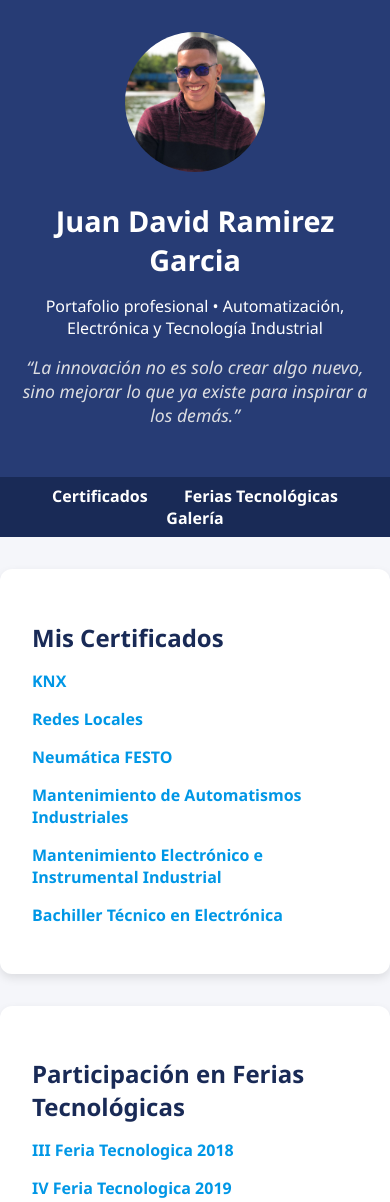
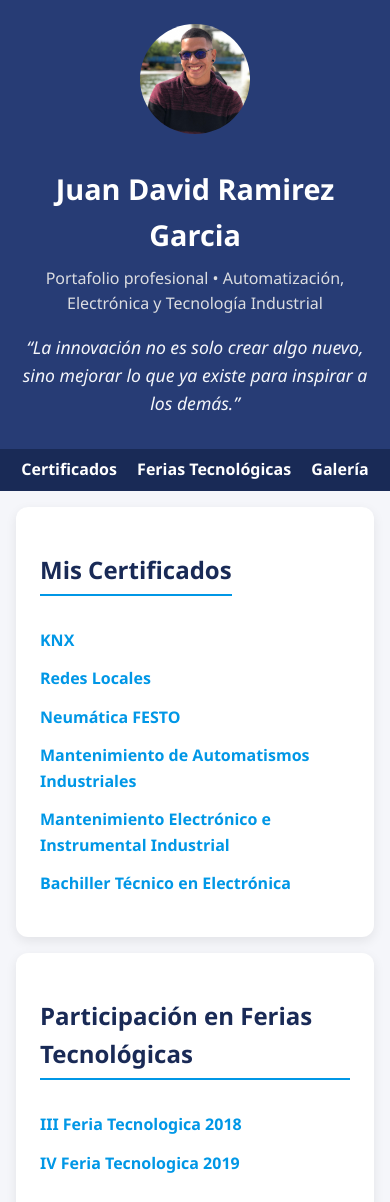
Before and after one commit to davidgarciabmx00-lgtm/certificados-Juan, a plain HTML site: page index.html in a window 390 px wide. Shown: the top 1202 px of the page. Drawn offline with Linux system fonts and the light colour scheme.

Commit message:
Update style.css

```diff
--- a/style.css
+++ b/style.css
@@ -1,17 +1,19 @@
+/* ---------- ESTILO GENERAL ---------- */
 body {
-  font-family: 'Segoe UI', sans-serif;
-  background: #f5f6fa;
+  font-family: 'Segoe UI', Arial, sans-serif;
+  background-color: #f5f6fa;
   color: #2f3640;
   margin: 0;
   padding: 0;
+  line-height: 1.6;
 }
 
-/* ---------- HEADER ---------- */
+/* ---------- ENCABEZADO ---------- */
 header {
   background: #273c75;
   color: white;
   text-align: center;
-  padding: 2rem 1rem;
+  padding: 2rem 1rem 3rem;
 }
 
 .foto-perfil {
@@ -25,21 +27,27 @@ header {
 }
 
 header h1 {
+  font-size: 1.8rem;
   margin: 0.5rem 0;
-  font-size: 1.8rem;
+}
+
+header p {
+  font-size: 1rem;
+  color: #dcdde1;
+  margin: 0;
 }
 
 .motivacion p {
   font-style: italic;
   font-size: 1.1rem;
   margin-top: 1rem;
-  color: #dcdde1;
+  color: #f5f6fa;
   max-width: 600px;
   margin-left: auto;
   margin-right: auto;
 }
 
-/* ---------- NAV ---------- */
+/* ---------- MENÚ DE NAVEGACIÓN ---------- */
 nav {
   background: #192a56;
   text-align: center;
@@ -58,69 +66,121 @@ nav li {
 }
 
 nav a {
-  color: white;
+  color: #ffffff;
   text-decoration: none;
   font-weight: bold;
+  transition: color 0.3s ease;
 }
 
 nav a:hover {
-  text-decoration: underline;
+  color: #00a8ff;
 }
 
-/* ---------- SECCIONES ---------- */
+/* ---------- SECCIONES GENERALES ---------- */
 section {
-  max-width: 800px;
+  max-width: 900px;
   margin: 2rem auto;
-  background: white;
+  background: #ffffff;
   padding: 2rem;
   border-radius: 12px;
-  box-shadow: 0 4px 10px rgba(0,0,0,0.1);
+  box-shadow: 0 4px 12px rgba(0,0,0,0.08);
 }
 
 section h2 {
   color: #192a56;
+  border-bottom: 2px solid #0097e6;
+  display: inline-block;
   margin-bottom: 1rem;
+  padding-bottom: 0.3rem;
 }
 
-/* ---------- LISTAS DE ENLACES ---------- */
+/* ---------- LISTAS Y ENLACES DE CERTIFICADOS Y FERIAS ---------- */
 ul {
   list-style: none;
   padding: 0;
 }
 
 li {
-  margin: 1rem 0;
+  margin: 0.8rem 0;
 }
 
 a {
   color: #0097e6;
   text-decoration: none;
-  font-weight: bold;
+  font-weight: 600;
+  transition: color 0.3s ease;
 }
 
 a:hover {
+  color: #273c75;
   text-decoration: underline;
 }
 
 /* ---------- GALERÍA MULTIMEDIA ---------- */
+.multimedia p {
+  text-align: center;
+  color: #353b48;
+  margin-bottom: 1.5rem;
+}
+
 .galeria {
   display: flex;
   flex-wrap: wrap;
   justify-content: center;
-  gap: 1rem;
+  gap: 1.5rem;
 }
 
-.galeria img, .galeria video {
-  width: 250px;
-  border-radius: 8px;
+.galeria img,
+.galeria video {
+  width: 260px;
+  max-width: 90%;
+  border-radius: 10px;
   box-shadow: 0 3px 8px rgba(0,0,0,0.15);
+  transition: transform 0.3s ease, box-shadow 0.3s ease;
+}
+
+.galeria img:hover,
+.galeria video:hover {
+  transform: scale(1.03);
+  box-shadow: 0 6px 16px rgba(0,0,0,0.2);
 }
 
 /* ---------- FOOTER ---------- */
 footer {
   text-align: center;
-  padding: 1rem;
+  padding: 1.2rem;
   font-size: 0.9rem;
   color: #718093;
   background: #f1f2f6;
+  margin-top: 2rem;
 }
+
+footer a {
+  color: #0097e6;
+  text-decoration: none;
+}
+
+footer a:hover {
+  text-decoration: underline;
+}
+
+/* ---------- RESPONSIVE DESIGN ---------- */
+@media (max-width: 768px) {
+  header {
+    padding: 1.5rem 1rem 2rem;
+  }
+
+  .foto-perfil {
+    width: 110px;
+    height: 110px;
+  }
+
+  section {
+    margin: 1rem;
+    padding: 1.5rem;
+  }
+
+  nav li {
+    margin: 0 0.5rem;
+  }
+}
```
